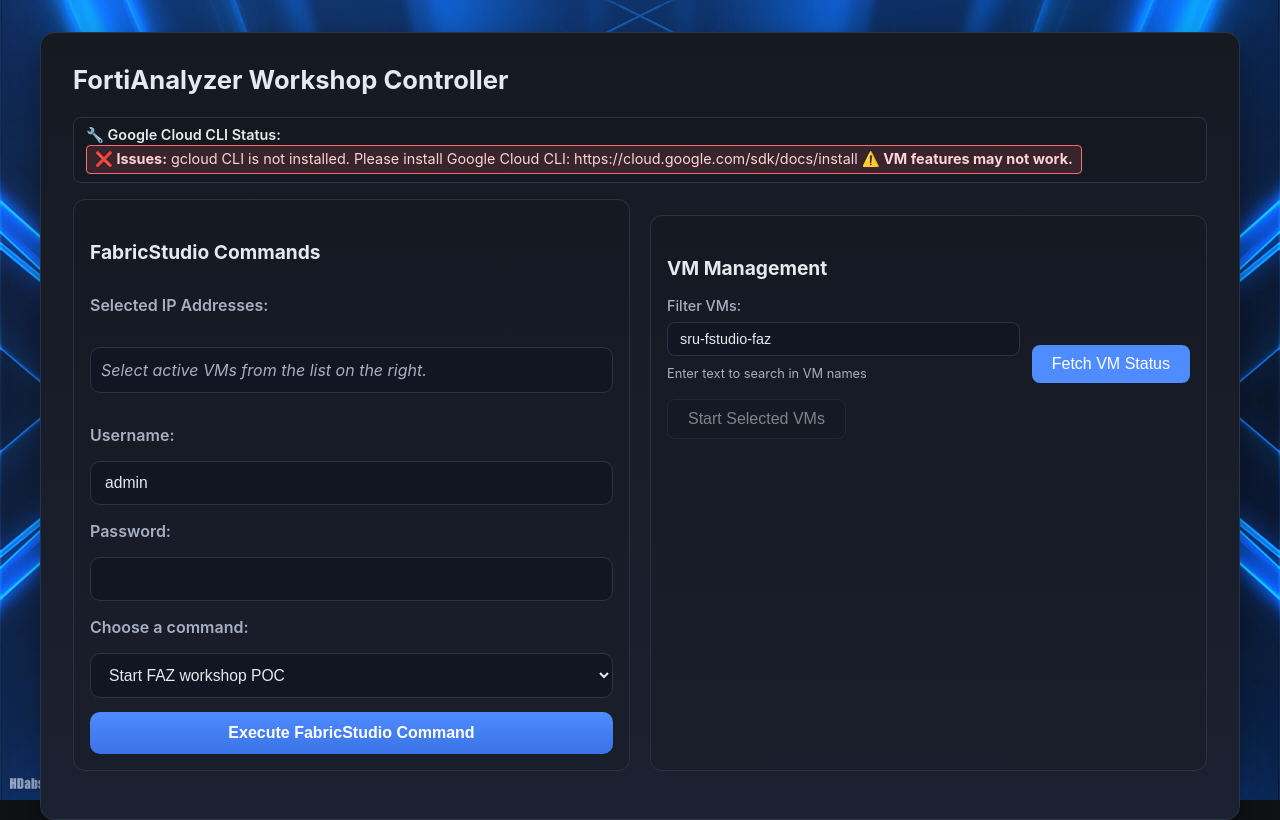
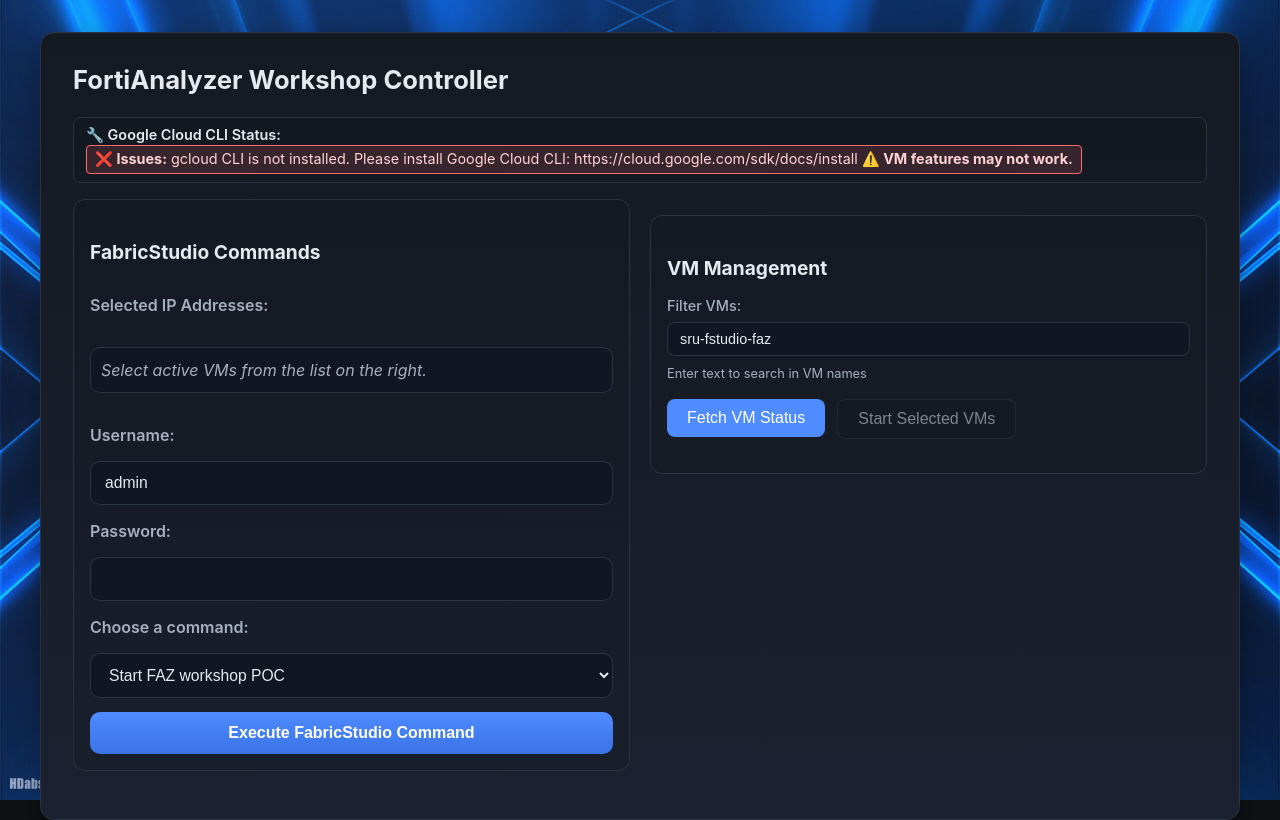
Before and after one commit to s-ruiter/FabricStudioController, a Flask app: page / in a window 1280 px wide. Run offline with Flask 3, Linux system fonts and the light colour scheme.

Commit message:
Fix column alignment and improve button layout
- Add align-items: start to grid-2col for proper column alignment
- Move Fetch VM Status button to action section with Start Selected VMs
- Reorganize filter section to be standalone
- Improve button grouping and spacing
- Update mobile responsive design for new layout

```diff
--- a/static/style.css
+++ b/static/style.css
@@ -97,6 +97,7 @@ section + section { margin-top: 16px; }
   display: grid;
   grid-template-columns: 1fr 1fr;
   gap: 20px;
+  align-items: start;
 }
 
 .left-col, .right-col {
@@ -216,14 +217,14 @@ pre {
 
 .filter-section {
   display: flex;
-  align-items: flex-end;
-  gap: 12px;
-  flex-wrap: wrap;
+  flex-direction: column;
+  gap: 8px;
 }
 
 .action-section {
   display: flex;
-  justify-content: flex-start;
+  gap: 12px;
+  flex-wrap: wrap;
 }
 
 .filter-control {
@@ -342,13 +343,8 @@ pre {
   .vm-item { grid-template-columns: auto auto 1fr; grid-auto-rows: auto; row-gap: 8px; }
   .vm-item span:last-child { justify-self: end; }
 
-  .filter-section {
+  .action-section {
     flex-direction: column;
-    align-items: stretch;
-  }
-
-  .filter-control {
-    min-width: auto;
   }
 
   .action-button {
--- a/templates/index.html
+++ b/templates/index.html
@@ -80,9 +80,9 @@
                                 <input type="text" id="vm-filter" name="vm-filter" value="sru-fstudio-faz" placeholder="e.g., workshop, test, faz">
                                 <small class="filter-help">Enter text to search in VM names</small>
                             </div>
-                            <button type="button" id="fetch-vms-btn" class="action-button primary">Fetch VM Status</button>
                         </div>
                         <div class="action-section">
+                            <button type="button" id="fetch-vms-btn" class="action-button primary">Fetch VM Status</button>
                             <button type="button" id="start-selected-btn" class="action-button secondary" disabled>Start Selected VMs</button>
                         </div>
                     </div>
```
